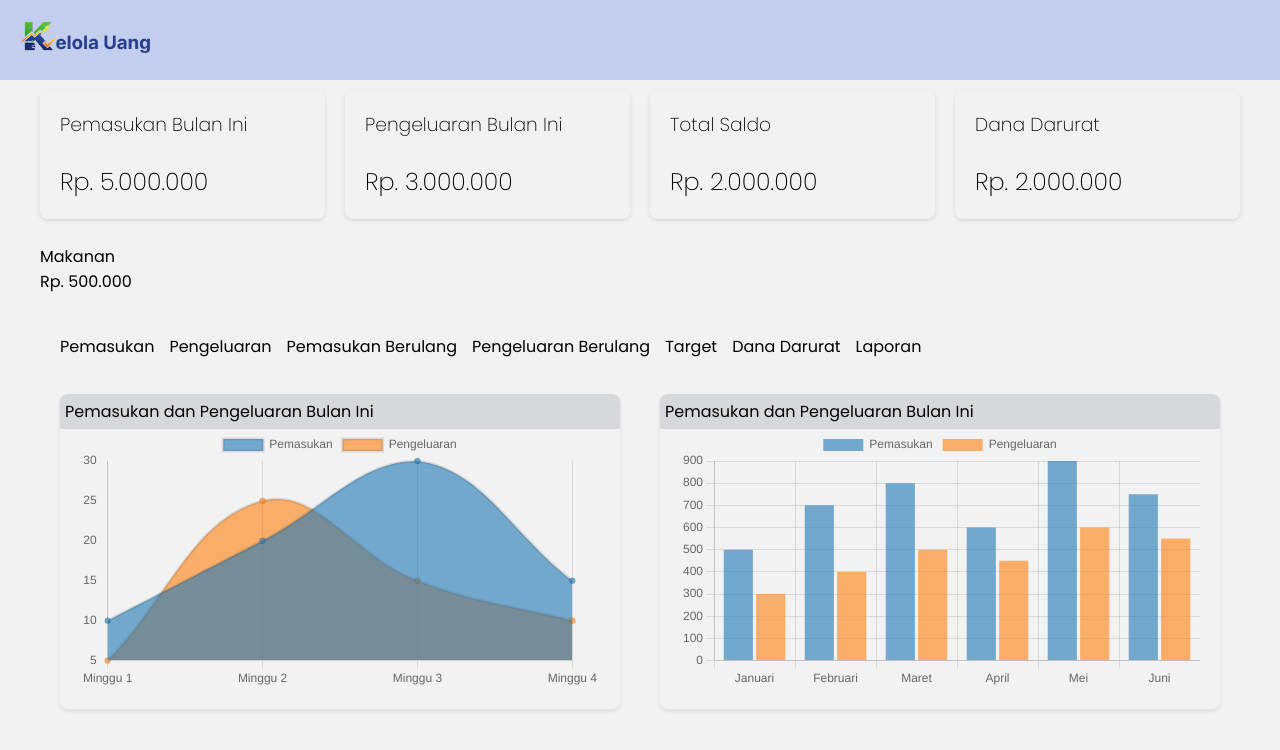
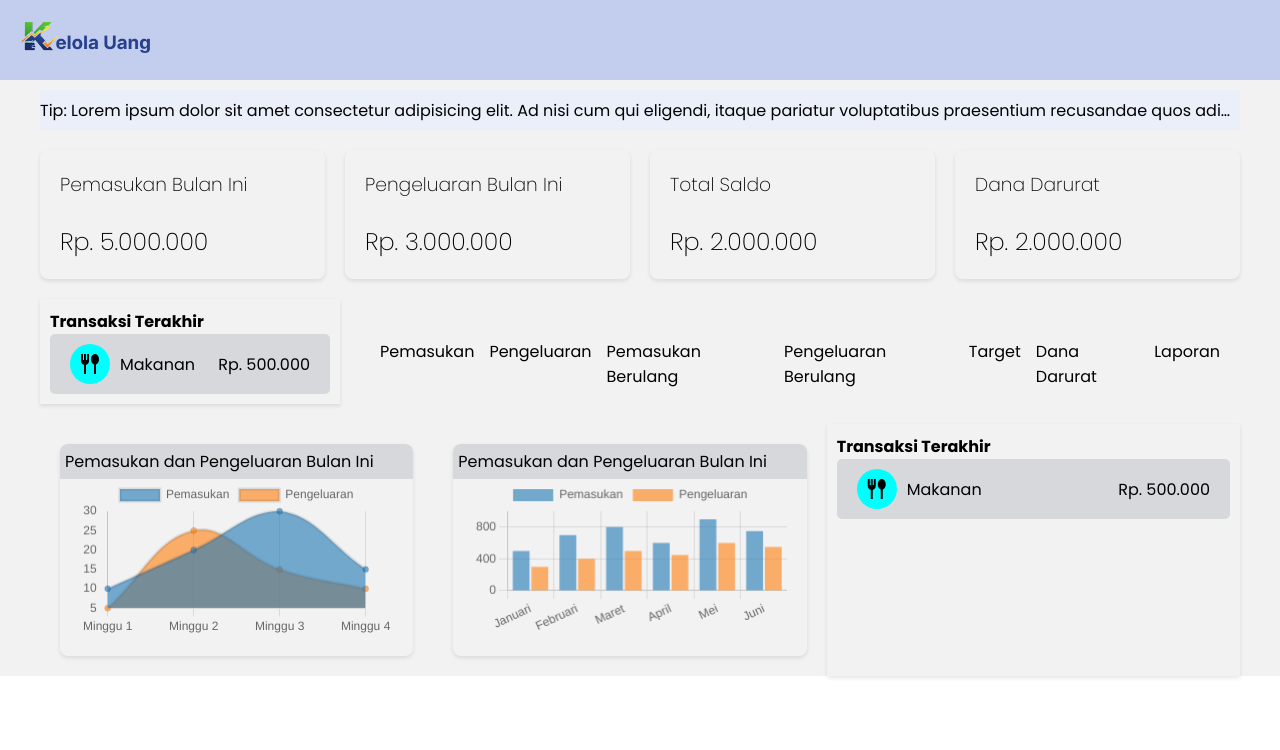
Before and after one commit to Qwaasong/proj-kelola-uang, a PHP site: page /dashboard.html in a window 1280 px wide. Shown: the top 750 px of the page. Run offline with PHP 8.4, Linux system fonts and the light colour scheme.

Commit message:
mengganti import css dan menambahkan core di css sebagai wadah

```diff
--- a/dashboard.html
+++ b/dashboard.html
@@ -1,5 +1,6 @@
 <!DOCTYPE html>
 <html lang="en">
+
 <head>
     <meta charset="UTF-8">
     <meta name="viewport" content="width=device-width, initial-scale=1.0">
@@ -9,6 +10,12 @@
 
 <body>
     <div class="header-container"><img src="public/asset/Logo-Icons.png" alt="kelola Uang Logo"></div>
+    <div class="content">
+        <div class="tip-container">
+            <p>Tip: Lorem ipsum dolor sit amet consectetur adipisicing elit. Ad nisi cum qui eligendi, itaque pariatur
+                voluptatibus praesentium recusandae quos adipisci deserunt perspiciatis porro impedit, id neque vitae
+                odio. Nam, alias!</p>
+        </div>
         <div class="statistic-container">
             <div class="statistic-card">
                 <h3>Pemasukan Bulan Ini</h3>
@@ -18,7 +25,7 @@
             <div class="statistic-card">
                 <h3>Pengeluaran Bulan Ini</h3>
                 <br>
-            <h2>Rp. 3.000.000   </h2>
+                <h2>Rp. 3.000.000 </h2>
             </div>
             <div class="statistic-card">
                 <h3>Total Saldo</h3>
@@ -31,10 +38,17 @@
                 <h2>Rp. 2.000.000</h2>
             </div>
         </div>
+        <div class="column-area01">
             <div class="top-transaction-container">
+                <h4>Transaksi Terakhir</h4>
                 <div class="top-transaction-card">
-            <img src="" alt="">
+                    <div style="display: flex; align-items: center;">
+                        <div
+                            style="background-color: aqua; border-radius: 50%; width: 40px; height: 40px; display: flex; align-items: center; justify-content: center; margin-right: 10px;">
+                            <span class="material-symbols-outlined">fork_spoon</span>
+                        </div>
                         <p>Makanan</p>
+                    </div>
                     <p>Rp. 500.000</p>
                 </div>
             </div>
@@ -61,6 +75,9 @@
                     <p>Laporan</p>
                 </div>
             </div>
+
+        </div>
+        <div class="column-area02">
             <div class="graph-container">
                 <div class="graph-card">
                     <div class="graph-wrapper">
@@ -75,14 +92,31 @@
                     <canvas id="statistic6months"></canvas>
                 </div>
             </div>
-    <script src="https://cdnjs.cloudflare.com/ajax/libs/Chart.js/4.5.0/chart.umd.min.js" crossorigin="anonymous" referrerpolicy="no-referrer"></script>
+            <div class="top-transaction-container">
+                <h4>Transaksi Terakhir</h4>
+                <div class="top-transaction-card">
+                    <div style="display: flex; align-items: center;">
+                        <div
+                            style="background-color: aqua; border-radius: 50%; width: 40px; height: 40px; display: flex; align-items: center; justify-content: center; margin-right: 10px;">
+                            <span class="material-symbols-outlined">fork_spoon</span>
+                        </div>
+                        <p>Makanan</p>
+                    </div>
+                    <p>Rp. 500.000</p>
+                </div>
+            </div>
+        </div>
+    </div>
+    </div>
+    <script src="https://cdnjs.cloudflare.com/ajax/libs/Chart.js/4.5.0/chart.umd.min.js" crossorigin="anonymous"
+        referrerpolicy="no-referrer"></script>
     <script src="public/js/chart-helper.js"></script>
     <script>
         const cfg1 = {
-        labels: ['Minggu 1','Minggu 2','Minggu 3','Minggu 4'],
+            labels: ['Minggu 1', 'Minggu 2', 'Minggu 3', 'Minggu 4'],
             datasets: [
-            { label: 'Pemasukan', data: [10,20,30,15], backgroundColor: 'rgba(31,119,180,0.6)', fill: true },
-            { label: 'Pengeluaran', data: [5,25,15,10], backgroundColor: 'rgba(255,127,14,0.6)', fill: true }
+                { label: 'Pemasukan', data: [10, 20, 30, 15], backgroundColor: 'rgba(31,119,180,0.6)', fill: true },
+                { label: 'Pengeluaran', data: [5, 25, 15, 10], backgroundColor: 'rgba(255,127,14,0.6)', fill: true }
             ]
         };
         const g1 = createGraph('statistic30days', cfg1, {
@@ -107,10 +141,10 @@
         });
 
         const cfg2 = {
-            labels: ['Januari','Februari','Maret','April','Mei','Juni'],
+            labels: ['Januari', 'Februari', 'Maret', 'April', 'Mei', 'Juni'],
             datasets: [
-                { label: 'Pemasukan', data: [500,700,800,600,900,750], backgroundColor: 'rgba(31,119,180,0.6)' },
-                { label: 'Pengeluaran', data: [300,400,500,450,600,550], backgroundColor: 'rgba(255,127,14,0.6)' }
+                { label: 'Pemasukan', data: [500, 700, 800, 600, 900, 750], backgroundColor: 'rgba(31,119,180,0.6)' },
+                { label: 'Pengeluaran', data: [300, 400, 500, 450, 600, 550], backgroundColor: 'rgba(255,127,14,0.6)' }
             ]
         };
         const g2 = createGraph('statistic6months', cfg2, { type: 'bar', stacked: false });
--- a/public/css/auth-style.css
+++ b/public/css/auth-style.css
@@ -1,5 +1,4 @@
-@import url('color-pallet.css');
-@import url('https://fonts.googleapis.com/css2?family=Poppins:ital,wght@0,100;0,200;0,300;0,400;0,500;0,600;0,700;0,800;0,900;1,100;1,200;1,300;1,400;1,500;1,600;1,700;1,800;1,900&display=swap');
+@import url('core.css');
 
 * {
     margin: 0;
--- /dev/null
+++ b/public/css/core.css
@@ -0,0 +1,3 @@
+@import url('color-pallet.css');
+@import url('https://fonts.googleapis.com/css2?family=Poppins:ital,wght@0,100;0,200;0,300;0,400;0,500;0,600;0,700;0,800;0,900;1,100;1,200;1,300;1,400;1,500;1,600;1,700;1,800;1,900&display=swap');
+@import url('https://fonts.googleapis.com/css2?family=Material+Symbols+Outlined:opsz,wght,FILL,GRAD@20..48,100..700,0..1,-50..200&icon_names=fork_spoon')
--- a/public/css/dashboard-style.css
+++ b/public/css/dashboard-style.css
@@ -1,5 +1,4 @@
-@import url('color-pallet.css');
-@import url('https://fonts.googleapis.com/css2?family=Poppins:ital,wght@0,100;0,200;0,300;0,400;0,500;0,600;0,700;0,800;0,900;1,100;1,200;1,300;1,400;1,500;1,600;1,700;1,800;1,900&display=swap');
+@import url('core.css');
 
 * {
     margin: 0px;
@@ -7,10 +6,12 @@
     font-family: 'Poppins', sans-serif;
 }
 
-body {
+.content {
+    display: grid;
     background-color: var(--neutral--100);
     padding: 90px  40px  0px 40px;
     color: var(--text-primary);
+    gap: 20px;
 }
 
 .header-container {
@@ -28,6 +29,20 @@ body {
     margin-right: 20px;
 }
 
+.tip-container {
+    display: flex;
+    height: 40px;
+    align-items: center;
+    background-color: var(--accent--100);
+    overflow: hidden;
+}
+
+.tip-container  p {
+    white-space: nowrap;
+    overflow: hidden;
+    text-overflow: ellipsis;
+}
+
 .statistic-container {
     display: flex;
     gap: 20px;
@@ -41,15 +56,45 @@ body {
     box-shadow: 0 2px 4px rgba(0,0,0,0.1);
 }
 
-.statistic-card h3, .statistic-card h2{
+.statistic-card h3, .statistic-card h2 {
     font-weight: 200;
+}
+
+.column-area01 {
+    display: flex;
+    gap: 20px;
+}
+
+.top-transaction-container {
+    display: flex;
+    flex-direction: column;
+    flex: 1;
+    gap: 0px 20px;
+    padding: 10px;
+    background-color: var(--card-bg-color);
+    box-shadow: 0 2px 4px rgba(0,0,0,0.1);
+}
+
+.top-transaction-card {
+    display: flex;
+    align-items: center;
+    justify-content: space-between;
+    padding: 10px 20px;
+    background-color: var(--neutral--200);
+    border-radius: 5px;
 }
 
 .menu-container {
     display: flex;
+    flex: 3;
     gap: 15px;
     padding: 15px 20px;
     background-color: var(--secondary-color);
+    overflow: hidden;
+}
+
+.column-area02 {
+    display: flex;
 }
 
 .charts {
@@ -60,6 +105,7 @@ body {
 
 .graph-container {
     display: flex;
+    flex: 2;
 }
 
 .graph-card {
```
Lines whose indentation alone changed are shown as unchanged.
